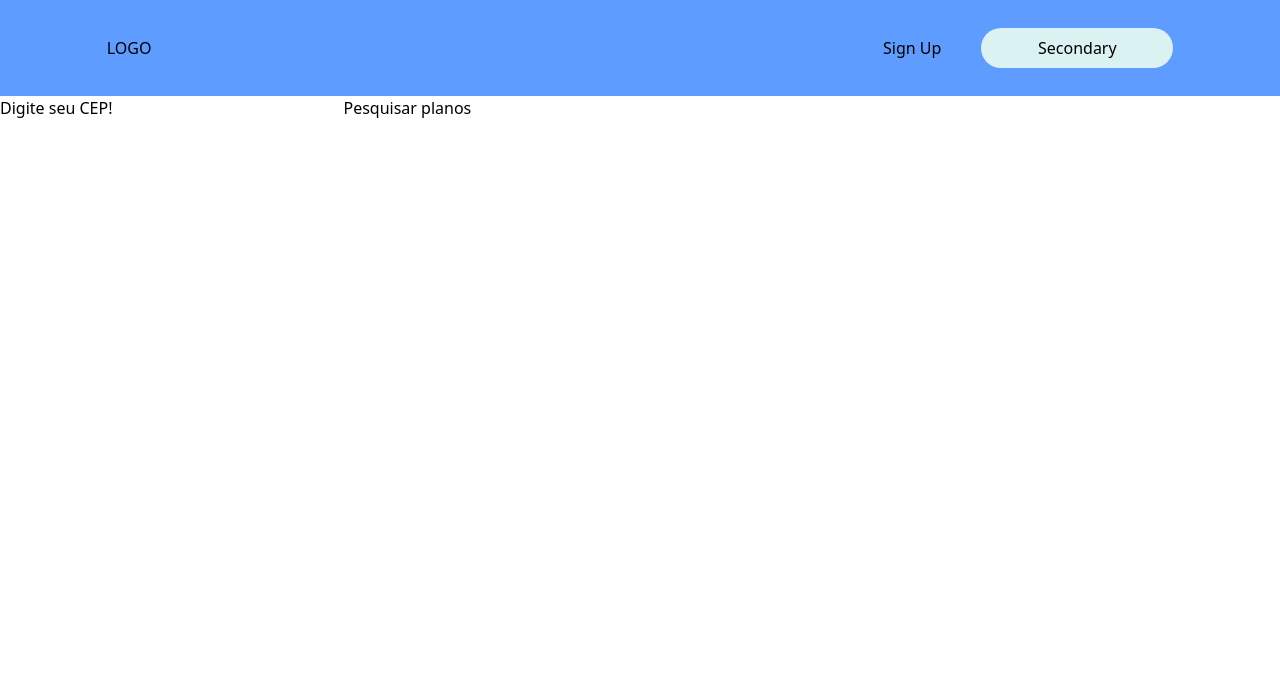
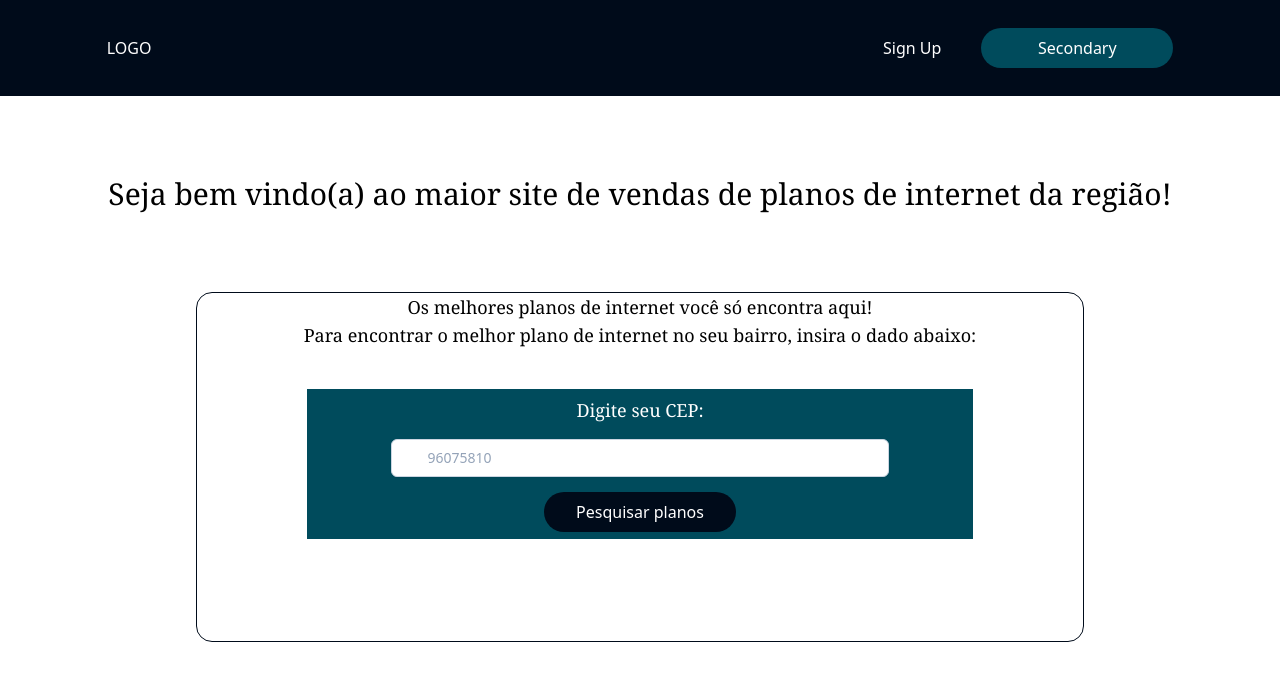
Before and after one commit to letlm/desafio-tecnico-omnix, a React (Create React App) app: page / in a window 1280 px wide. Shown: the top 680 px of the page. Built offline with nearby package versions, Linux system fonts and the light colour scheme.

Commit message:
feature: start styling the dashboard

```diff
--- a/src/components/FormCep/index.jsx
+++ b/src/components/FormCep/index.jsx
@@ -3,7 +3,7 @@ import { useForm } from "react-hook-form";
 import { yupResolver } from "@hookform/resolvers/yup";
 import { useContext, useState } from "react";
 import { ApiContext } from "../../providers/ApiProvider";
-import Input from "../Input";
+import { useHistory } from "react-router-dom";
 
 function FormCep() {
   const [number, setNumber] = useState("");
@@ -24,23 +24,35 @@ function FormCep() {
   } = useForm({
     resolver: yupResolver(schema),
   });
+  const history = useHistory();
 
   const onSubmitCep = () => {
     cepInfos(number);
     setValue("cep", "");
+    history.push("/offers");
   };
 
   return (
-    <section>
-      <form onSubmit={handleSubmit(onSubmitCep)}>
-        <span>Digite seu CEP!</span>
+    <section className=" bg-blue400 w-11/12 md:w-3/4 h-[150px] mt-10">
+      <form
+        onSubmit={handleSubmit(onSubmitCep)}
+        className="flex flex-col items-center justify-around h-full"
+      >
+        <span className="flex font-serif text-base md:text-lg text-white">
+          Digite seu CEP:
+        </span>
+
         <input
+          class="w-11/12 md:w-3/4 placeholder:text-slate-400 block bg-white border border-slate-300 rounded-md py-2 pl-9 pr-3 shadow-sm focus:outline-none focus:border-sky-500 focus:ring-sky-500 focus:ring-1 sm:text-sm"
+          placeholder="96075810"
           type="text"
           {...register("cep")}
           onChange={(event) => setNumber(event.target.value)}
         />
         {errors.cep && <span>{errors.cep.message}</span>}
-        <button>Pesquisar planos</button>
+        <button className="bg-blue500 text-white w-48 h-10 rounded-full cursor-pointer focus:outline-none hover:bg-sky-700">
+          Pesquisar planos
+        </button>
       </form>
     </section>
   );
--- a/src/components/Header/index.jsx
+++ b/src/components/Header/index.jsx
@@ -1,11 +1,11 @@
 function Header() {
   return (
-    <header className="flex flex-col w-full h-full items-center bg-blue200">
+    <header className="flex flex-col w-full h-full items-center bg-blue500">
       <section className="flex items-center  w-10/12 h-24">
-        <span className="flex w-1/4 text-center">LOGO </span>
+        <span className="flex w-1/4 text-center text-white">LOGO </span>
         <div className="sm: hidden md:flex w-3/4 justify-end">
-          <button className="mr-10">Sign Up</button>
-          <button className="bg-lightgreen w-48 h-10 rounded-full cursor-pointer focus:outline-none">
+          <button className="mr-10 text-white">Sign Up</button>
+          <button className="bg-blue400 text-white w-48 h-10 rounded-full cursor-pointer focus:outline-none">
             Secondary
           </button>
         </div>
--- /dev/null
+++ b/src/components/Home/index.jsx
@@ -0,0 +1,24 @@
+import FormCep from "../FormCep";
+
+function Home() {
+  return (
+    <section className="flex items-center flex-col w-10/12 h-full  mt-20">
+      <h4 className="flex text-black text-2xl md:text-3xl font-serif">
+        Seja bem vindo(a) ao maior site de vendas de planos de internet da
+        região!
+      </h4>
+      <div className="flex flex-col items-center w-10/12 h-[350px] border border-blue500  rounded-2xl mt-10 md:mt-20">
+        <span className="flex font-serif text-base md:text-lg">
+          Os melhores planos de internet você só encontra aqui!
+        </span>
+        <span className="flex font-serif text-base md:text-lg">
+          Para encontrar o melhor plano de internet no seu bairro, insira o dado
+          abaixo:
+        </span>
+        <FormCep />
+      </div>
+    </section>
+  );
+}
+
+export default Home;
--- a/src/components/Input/index.jsx
+++ /dev/null
@@ -1,15 +0,0 @@
-function Input({ label, register, name, error, span, ...rest }) {
-  return (
-    <section>
-      <section>
-        {label} {!!error && <span className="error">{error}</span>}
-      </section>
-      <div isError={!!error}>
-        <input {...register(name)} {...rest} />
-      </div>
-      <span className="max">{span}</span>
-    </section>
-  );
-}
-
-export default Input;
--- a/src/pages/Dashboard/index.jsx
+++ b/src/pages/Dashboard/index.jsx
@@ -1,12 +1,12 @@
-import FormCep from "../../components/FormCep";
 import Header from "../../components/Header";
+import Home from "../../components/Home";
 
 function Dashboard() {
   return (
     <>
       <Header />
-      <main>
-        <FormCep />
+      <main className="flex items-center justify-center">
+        <Home />
       </main>
     </>
   );
--- a/src/providers/ApiProvider/index.jsx
+++ b/src/providers/ApiProvider/index.jsx
@@ -1,4 +1,5 @@
 import { createContext, useState } from "react";
+
 import { viaCEP } from "../../services";
 
 export const ApiContext = createContext([]);
--- a/tailwind.config.js
+++ b/tailwind.config.js
@@ -38,9 +38,10 @@ module.exports = {
       fuchsia: colors.fuchsia,
       pink: colors.pink,
       rose: colors.rose,
-      black200: "#2D2D2D",
-      gray200: "#C4C4C4",
-      blue200: "#5F9CFF",
+      blue500: "#000b1a",
+      blue400: "#004b5c",
+      blue300: "#003f92",
+      blue200: "#80dad8",
       pink200: "#F268A9",
       lightpurple: "#EEF2FF",
       lightgreen: "#DAF2F1",
```
